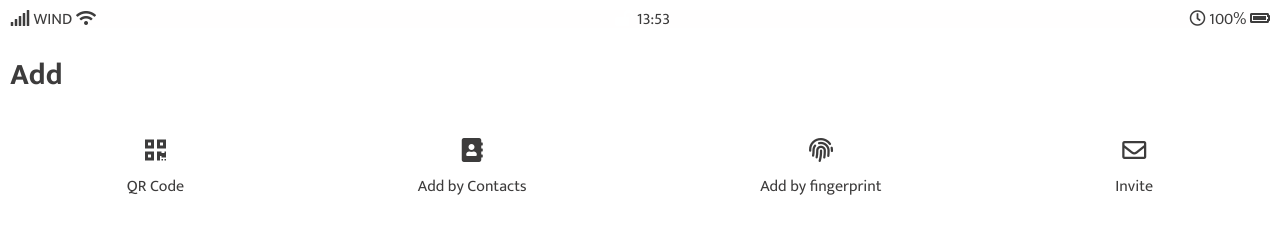
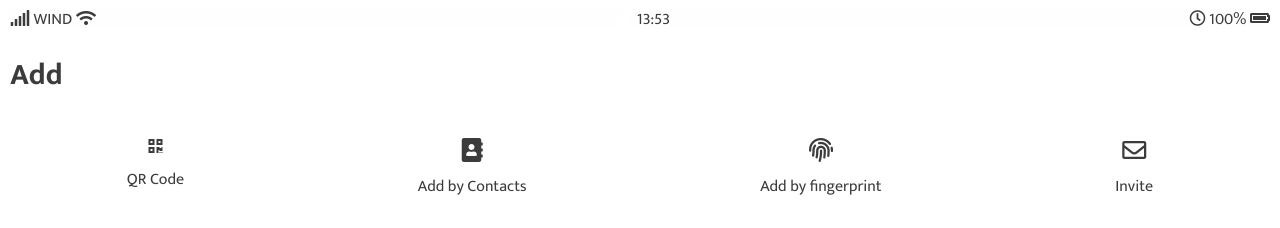
Before and after one commit to devfrankkim/wetalk, a plain HTML site: page HTML/add.html in a window 1280 px wide. Shown: the top 228 px of the page. Drawn offline with Linux system fonts and the light colour scheme.

Commit message:
add CSS fixed

```diff
--- a/css/add.css
+++ b/css/add.css
@@ -15,7 +15,6 @@
   display: flex;
 }
 
-.fas.fa-qrcode,
 .fa-address-book,
 .fa-fingerprint,
 .fa-envelope {
```
